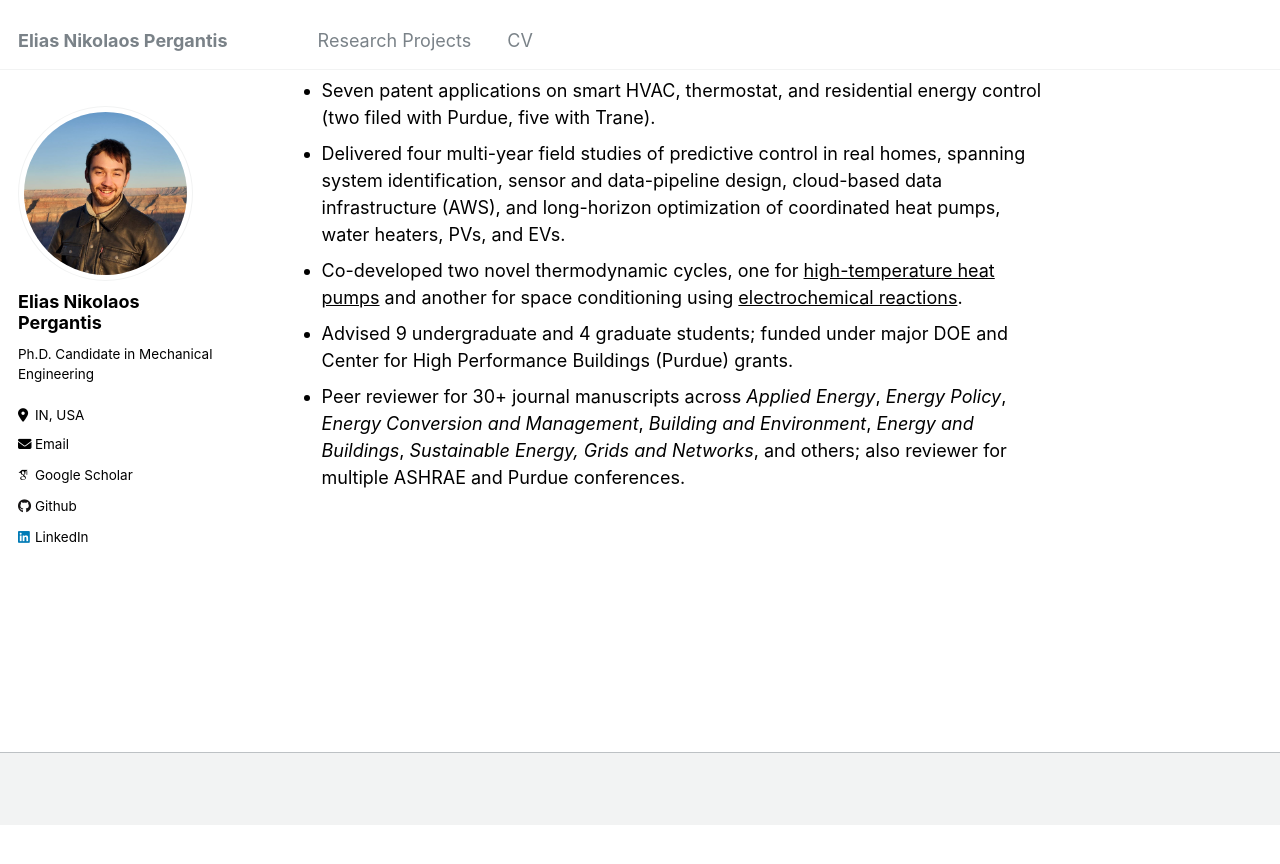
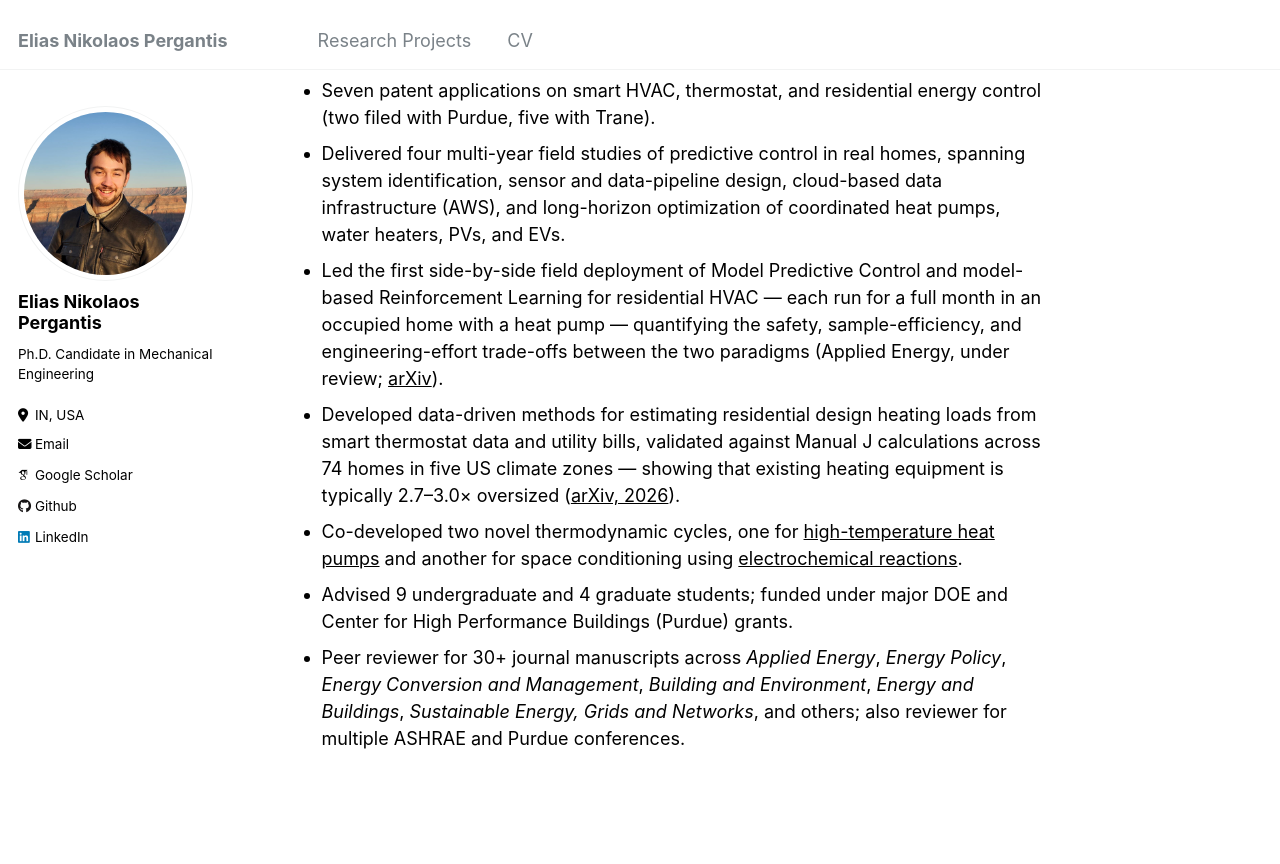
Before and after one commit to epergant/epergant.github.io, a Jekyll site: the page built from _pages/about.md, in a window 1280 px wide and 900 px high, scrolled down 1446 px. Shown: the top 864 px of the window. Built offline with Jekyll 4.4.1, drawn with Linux system fonts in a browser that asks for light colours; some web fonts are replaced; before the commit the page ends 2271 px from its top, so only the background shows below that.

Commit message:
Update about.md

```diff
--- a/_pages/about.md
+++ b/_pages/about.md
@@ -35,6 +35,8 @@ Some highlights of my work:
 - Three first-author journal papers in <i>Applied Energy</i> and <i>Building and Environment</i> on field-validated MPC for residential heat pumps, humidity-aware air conditioning, and whole-home load regulation for electrical panel protection — plus additional co-authored journal articles and 8+ conference papers.
 - Seven patent applications on smart HVAC, thermostat, and residential energy control (two filed with Purdue, five with Trane).
 - Delivered four multi-year field studies of predictive control in real homes, spanning system identification, sensor and data-pipeline design, cloud-based data infrastructure (AWS), and long-horizon optimization of coordinated heat pumps, water heaters, PVs, and EVs.
+- Led the first side-by-side field deployment of Model Predictive Control and model-based Reinforcement Learning for residential HVAC — each run for a full month in an occupied home with a heat pump — quantifying the safety, sample-efficiency, and engineering-effort trade-offs between the two paradigms (Applied Energy, under review; <a href="https://arxiv.org/abs/2510.01475" target="_blank" style="color: black; text-decoration: underline;">arXiv</a>).
+- Developed data-driven methods for estimating residential design heating loads from smart thermostat data and utility bills, validated against Manual J calculations across 74 homes in five US climate zones — showing that existing heating equipment is typically 2.7–3.0× oversized (<a href="https://arxiv.org/abs/2609.07619" target="_blank" style="color: black; text-decoration: underline;">arXiv, 2026</a>).
 - Co-developed two novel thermodynamic cycles, one for <a href="https://heatpumpingtechnologies.org/news/1/58534/" target="_blank" style="color: black; text-decoration: underline;">high-temperature heat pumps</a> and another for space conditioning using <a href="https://www.energy.gov/eere/buildings/articles/no-vapor-compression-electrochemical-looping-heat-pump-novel-hp" target="_blank" style="color: black; text-decoration: underline;">electrochemical reactions</a>.
 - Advised 9 undergraduate and 4 graduate students; funded under major DOE and Center for High Performance Buildings (Purdue) grants.
 - Peer reviewer for 30+ journal manuscripts across <i>Applied Energy</i>, <i>Energy Policy</i>, <i>Energy Conversion and Management</i>, <i>Building and Environment</i>, <i>Energy and Buildings</i>, <i>Sustainable Energy, Grids and Networks</i>, and others; also reviewer for multiple ASHRAE and Purdue conferences.
```
